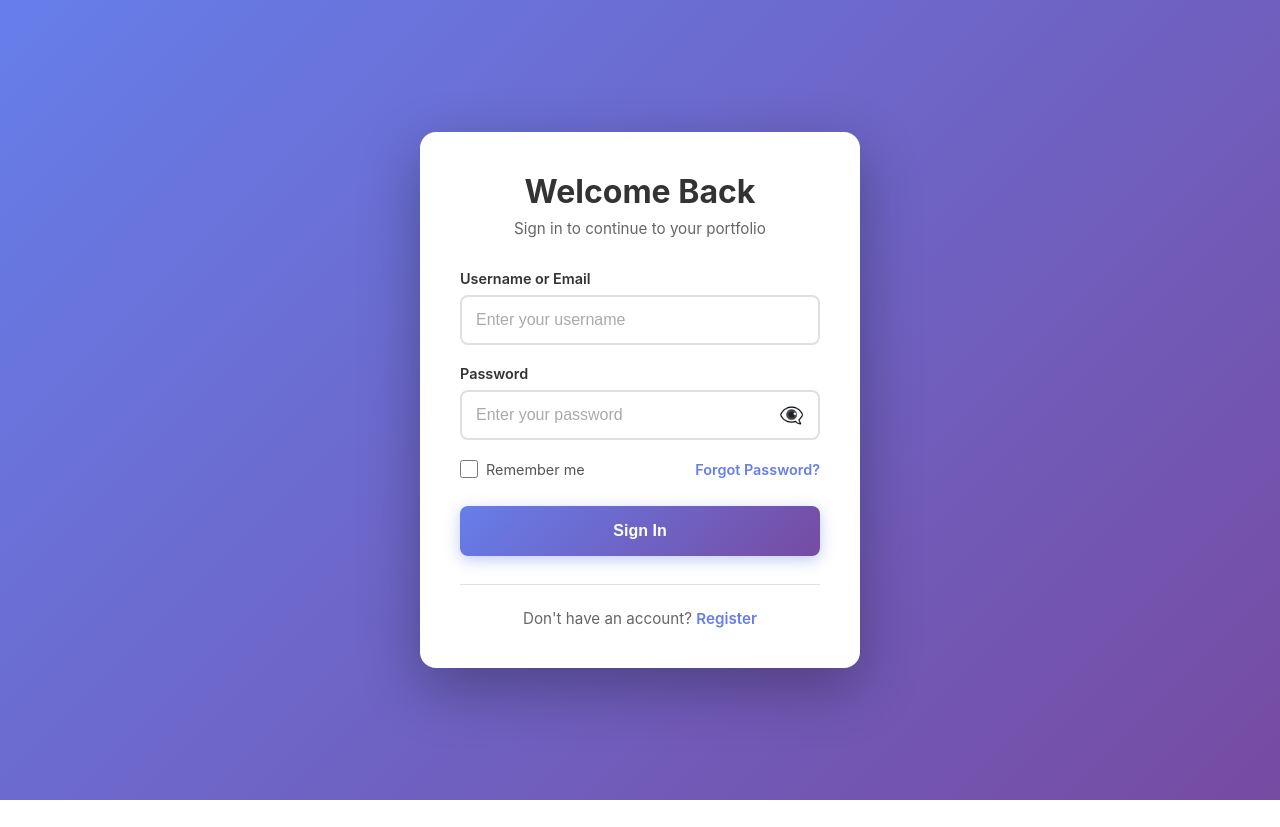
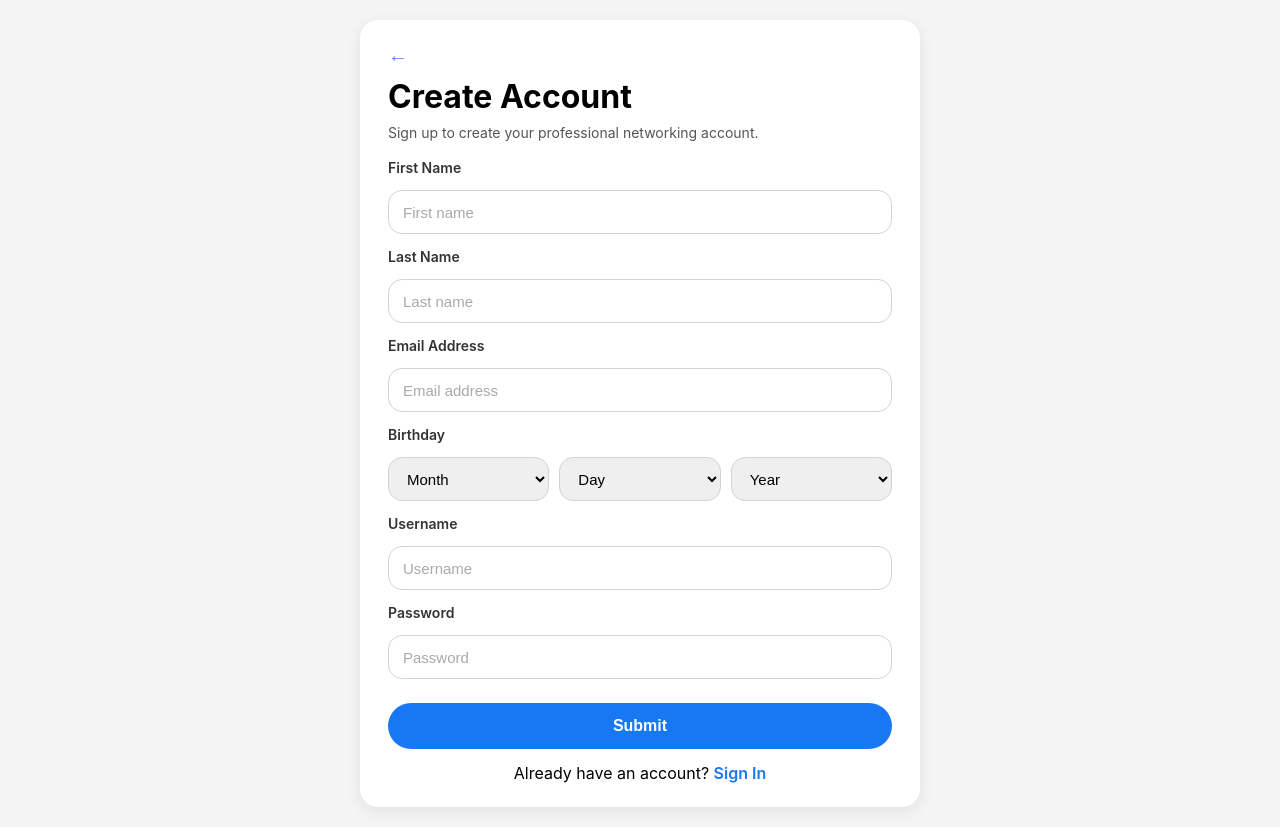
Before and after one commit to CST8922-Applied-Project-Group-1/Serverless-Portfolio-WebApp, a React (Create React App) app: page /register in a window 1280 px wide. Before the commit this address led to /. Before the commit the page ends 800 px from the top, so only its background shows below. Built offline with nearby package versions, Linux system fonts and the light colour scheme; the HTML template or start-up script is replaced by a standard one.

Commit message:
Add register page UI and routing

```diff
--- a/src/App.jsx
+++ b/src/App.jsx
@@ -2,6 +2,7 @@ import React from 'react';
 import { BrowserRouter as Router, Routes, Route, Navigate } from 'react-router-dom';
 import Login from './components/Login';
 import ForgotPassword from './components/ForgotPassword';
+import Register from './components/Register';
 import './App.css';
 
 const Dashboard = () => {
@@ -38,6 +39,7 @@ function App() {
       <div className="App">
         <Routes>
           <Route path="/" element={<Login />} />
+          <Route path="/register" element={<Register />} />
           <Route path="/forgot-password" element={<ForgotPassword />} />
           <Route
             path="/dashboard"
--- a/src/components/Login.jsx
+++ b/src/components/Login.jsx
@@ -142,7 +142,7 @@ const Login = () => {
           </button>
 
           <div className="register-section">
-            <p>Don't have an account? <span className="register-link">Register</span></p>
+            <p>Don't have an account? <Link to="/register" className="register-link">Register</Link></p>
           </div>
         </form>
       </div>
--- /dev/null
+++ b/src/components/Register.jsx
@@ -0,0 +1,212 @@
+import React, { useState } from 'react';
+import { useNavigate, Link } from 'react-router-dom';
+import '../styles/Register.css';
+
+const Register = () => {
+  const [formData, setFormData] = useState({
+    firstName: '',
+    lastName: '',
+    username: '',
+    email: '',
+    password: '',
+    month: '',
+    day: '',
+    year: ''
+  });
+
+  const [errors, setErrors] = useState({});
+  const navigate = useNavigate();
+
+  const handleChange = (e) => {
+    const { name, value } = e.target;
+
+    setFormData(prev => ({
+      ...prev,
+      [name]: value
+    }));
+
+    if (errors[name]) {
+      setErrors(prev => ({
+        ...prev,
+        [name]: ''
+      }));
+    }
+  };
+
+  const validateForm = () => {
+    const newErrors = {};
+
+    if (!formData.firstName.trim()) {
+      newErrors.firstName = 'First name is required';
+    }
+
+    if (!formData.lastName.trim()) {
+      newErrors.lastName = 'Last name is required';
+    }
+
+    if (!formData.username.trim()) {
+      newErrors.username = 'Username is required';
+    }
+
+    if (!formData.email.trim()) {
+      newErrors.email = 'Email is required';
+    } else if (!formData.email.includes('@')) {
+      newErrors.email = 'Email must contain @';
+    }
+
+    if (!formData.password) {
+      newErrors.password = 'Password is required';
+    } else if (formData.password.length < 6) {
+      newErrors.password = 'Password must be at least 6 characters';
+    }
+
+    setErrors(newErrors);
+    return Object.keys(newErrors).length === 0;
+  };
+
+  const handleSubmit = (e) => {
+    e.preventDefault();
+
+    if (!validateForm()) {
+      return;
+    }
+
+    alert('Registration successful!');
+    navigate('/');
+  };
+
+  return (
+    <div className="register-page">
+      <div className="register-card">
+        <div className="register-header">
+          <button className="back-link" onClick={() => navigate('/')}>←</button>
+          <h1>Create Account</h1>
+          <p>Sign up to create your professional networking account.</p>
+        </div>
+
+        <form onSubmit={handleSubmit} className="register-form">
+          <div className="form-group">
+            <label htmlFor="firstName">First Name</label>
+            <input
+              type="text"
+              id="firstName"
+              name="firstName"
+              value={formData.firstName}
+              onChange={handleChange}
+              className={errors.firstName ? 'error' : ''}
+              placeholder="First name"
+            />
+            {errors.firstName && <span className="field-error">{errors.firstName}</span>}
+          </div>
+
+          <div className="form-group">
+            <label htmlFor="lastName">Last Name</label>
+            <input
+              type="text"
+              id="lastName"
+              name="lastName"
+              value={formData.lastName}
+              onChange={handleChange}
+              className={errors.lastName ? 'error' : ''}
+              placeholder="Last name"
+            />
+            {errors.lastName && <span className="field-error">{errors.lastName}</span>}
+          </div>
+
+          <div className="form-group">
+            <label htmlFor="email">Email Address</label>
+            <input
+              type="email"
+              id="email"
+              name="email"
+              value={formData.email}
+              onChange={handleChange}
+              className={errors.email ? 'error' : ''}
+              placeholder="Email address"
+            />
+            {errors.email && <span className="field-error">{errors.email}</span>}
+          </div>
+
+          <div className="form-group">
+            <label>Birthday</label>
+            <div className="birth-row">
+              <select name="month" value={formData.month} onChange={handleChange}>
+                <option value="">Month</option>
+                <option value="1">Jan</option>
+                <option value="2">Feb</option>
+                <option value="3">Mar</option>
+                <option value="4">Apr</option>
+                <option value="5">May</option>
+                <option value="6">Jun</option>
+                <option value="7">Jul</option>
+                <option value="8">Aug</option>
+                <option value="9">Sep</option>
+                <option value="10">Oct</option>
+                <option value="11">Nov</option>
+                <option value="12">Dec</option>
+              </select>
+
+              <select name="day" value={formData.day} onChange={handleChange}>
+                <option value="">Day</option>
+                {Array.from({ length: 31 }, (_, i) => (
+                  <option key={i + 1} value={i + 1}>{i + 1}</option>
+                ))}
+              </select>
+
+              <select name="year" value={formData.year} onChange={handleChange}>
+                <option value="">Year</option>
+                {Array.from({ length: 80 }, (_, i) => {
+                  const year = 2025 - i;
+                  return <option key={year} value={year}>{year}</option>;
+                })}
+              </select>
+            </div>
+          </div>
+
+          <div className="form-group">
+            <label htmlFor="username">Username</label>
+            <input
+              type="text"
+              id="username"
+              name="username"
+              value={formData.username}
+              onChange={handleChange}
+              className={errors.username ? 'error' : ''}
+              placeholder="Username"
+            />
+            {errors.username && <span className="field-error">{errors.username}</span>}
+          </div>
+
+          <div className="form-group">
+            <label htmlFor="password">Password</label>
+            <input
+              type="password"
+              id="password"
+              name="password"
+              value={formData.password}
+              onChange={handleChange}
+              className={errors.password ? 'error' : ''}
+              placeholder="Password"
+            />
+            {errors.password && <span className="field-error">{errors.password}</span>}
+          </div>
+
+          <button type="submit" className="register-button">
+            Submit
+          </button>
+
+          <div className="login-section">
+            <p>
+              Already have an account?{' '}
+              <Link to="/" className="login-link">
+                Sign In
+              </Link>
+            </p>
+          </div>
+        </form>
+      </div>
+    </div>
+  );
+};
+
+export default Register;
--- /dev/null
+++ b/src/styles/Register.css
@@ -0,0 +1,111 @@
+.register-page {
+  min-height: 100vh;
+  background-color: #f4f4f4;
+  display: flex;
+  justify-content: center;
+  align-items: center;
+  padding: 20px;
+  box-sizing: border-box;
+}
+
+.register-card {
+  width: 100%;
+  max-width: 560px;
+  background: white;
+  border-radius: 18px;
+  padding: 24px 28px;
+  box-shadow: 0 4px 16px rgba(0, 0, 0, 0.08);
+}
+
+.register-header {
+  margin-bottom: 18px;
+}
+
+.back-link {
+  border: none;
+  background: none;
+  font-size: 20px;
+  cursor: pointer;
+  margin-bottom: 10px;
+}
+
+.register-header h1 {
+  margin: 0 0 8px;
+  font-size: 32px;
+}
+
+.register-header p {
+  margin: 0;
+  color: #555;
+  font-size: 14px;
+}
+
+.register-form .form-group {
+  margin-bottom: 14px;
+}
+
+.register-form label {
+  display: block;
+  margin-bottom: 6px;
+  font-weight: 600;
+  font-size: 14px;
+}
+
+.register-form input,
+.register-form select {
+  width: 100%;
+  height: 44px;
+  border: 1px solid #cfd4dc;
+  border-radius: 14px;
+  padding: 0 14px;
+  font-size: 15px;
+  box-sizing: border-box;
+}
+
+.birth-row {
+  display: flex;
+  gap: 10px;
+}
+
+.birth-row select {
+  flex: 1;
+}
+
+.register-button {
+  width: 100%;
+  height: 46px;
+  border: none;
+  border-radius: 24px;
+  background-color: #1877f2;
+  color: white;
+  font-size: 16px;
+  font-weight: 600;
+  cursor: pointer;
+  margin-top: 10px;
+}
+
+.register-button:hover {
+  background-color: #0f63d1;
+}
+
+.login-section {
+  text-align: center;
+  margin-top: 14px;
+}
+
+.login-link {
+  color: #1877f2;
+  text-decoration: none;
+  font-weight: 600;
+}
+
+.field-error {
+  display: block;
+  color: red;
+  font-size: 13px;
+  margin-top: 4px;
+}
+
+.error {
+  border-color: red !important;
+}
```
Also changed, not shown: 1 other file (tests, documents, lock files or other folders).
